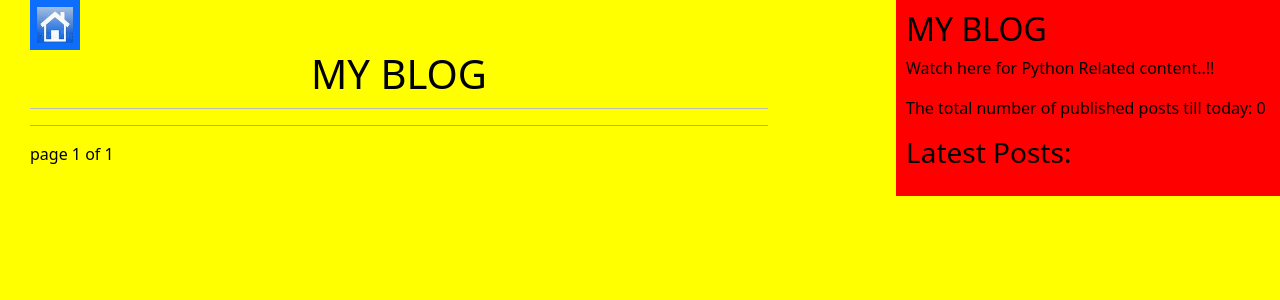
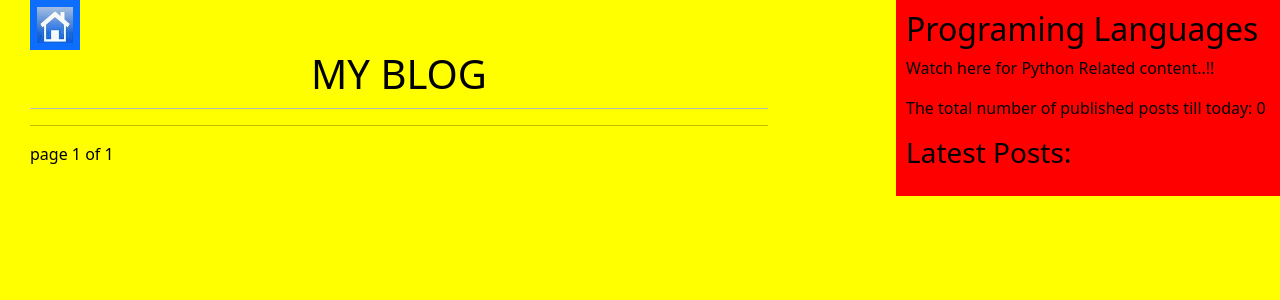
Before and after one commit to Chinna7154/blogapp, a Django app: page / in a window 1280 px wide. Shown: the top 300 px of the page. Run offline with Django 4.2, Linux system fonts and the light colour scheme; data that the repository does not hold is empty.

Commit message:
Update base.html

```diff
--- a/templates/BlogApp/base.html
+++ b/templates/BlogApp/base.html
@@ -15,7 +15,7 @@
             {%block content%}{%endblock%}
         </div>
         <div class="sidebar">
-            <h2>MY BLOG</h2>
+            <h2>Programing Languages</h2>
             <p>Watch here for Python Related content..!!</p>
             <p>The total number of published posts till today: {%total_posts%}</p>
             <h3>Latest Posts:</h3>
```
